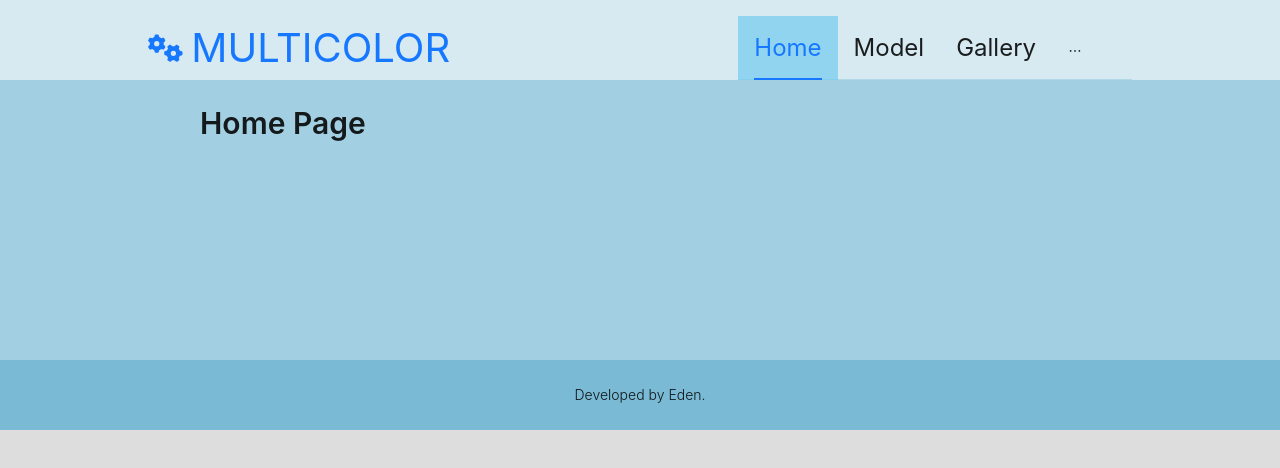
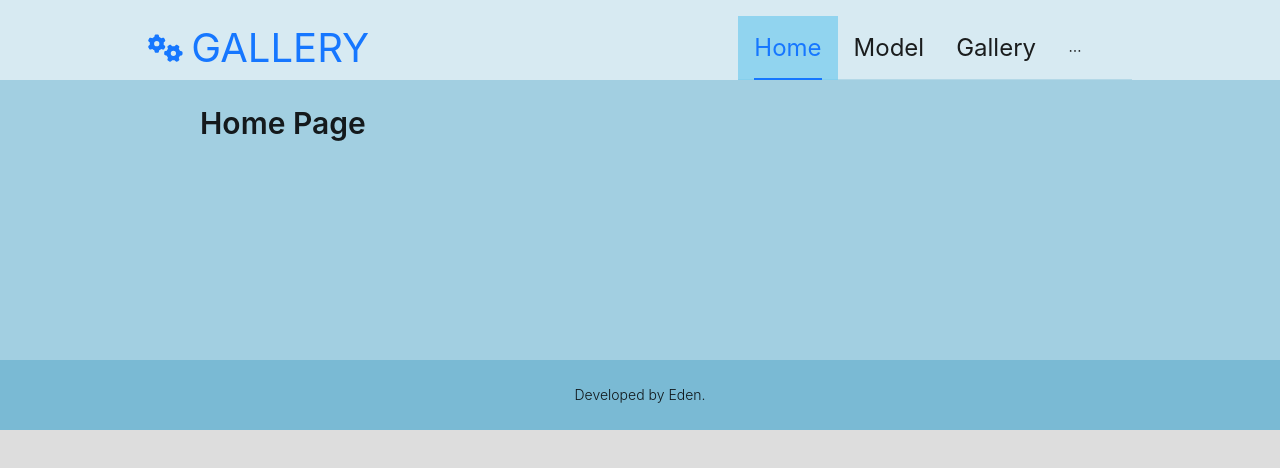
Before and after one commit to nvh-gel/gallery-react, a React (Create React App) app: page /contact in a window 1280 px wide. Shown: the top 468 px of the page. Built offline with nearby package versions, Linux system fonts and the light colour scheme.

Commit message:
GAL-43 update site name and git ignore

```diff
--- a/src/components/menu/index.tsx
+++ b/src/components/menu/index.tsx
@@ -57,7 +57,7 @@
                 <NavLink to="/">
                     <Space direction="horizontal">
                         <FontAwesomeIcon icon="gears" size="2xl"/>
-                        <div className="logo">MULTICOLOR</div>
+                        <div className="logo">GALLERY</div>
                     </Space>
                 </NavLink>
             </Col>
```
Also changed, not shown: 1 other file (tests, documents, lock files or other folders).
